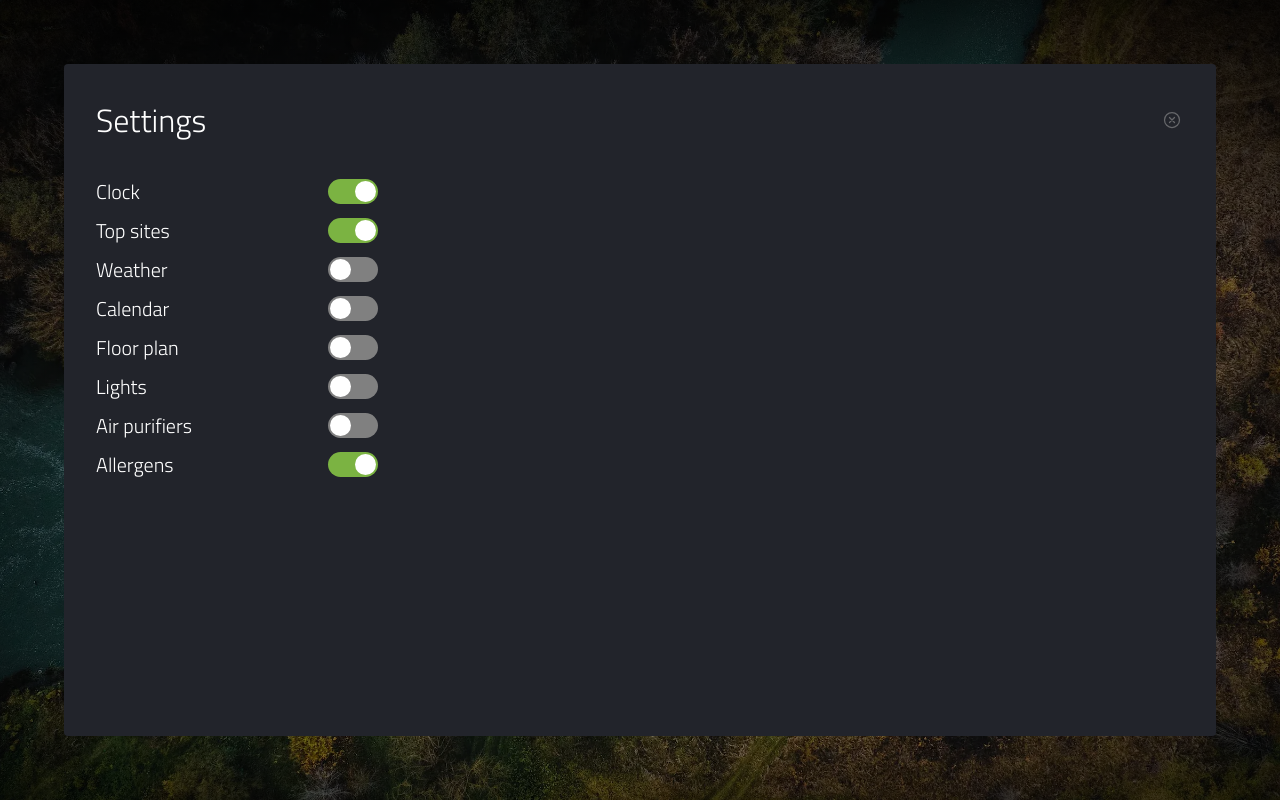
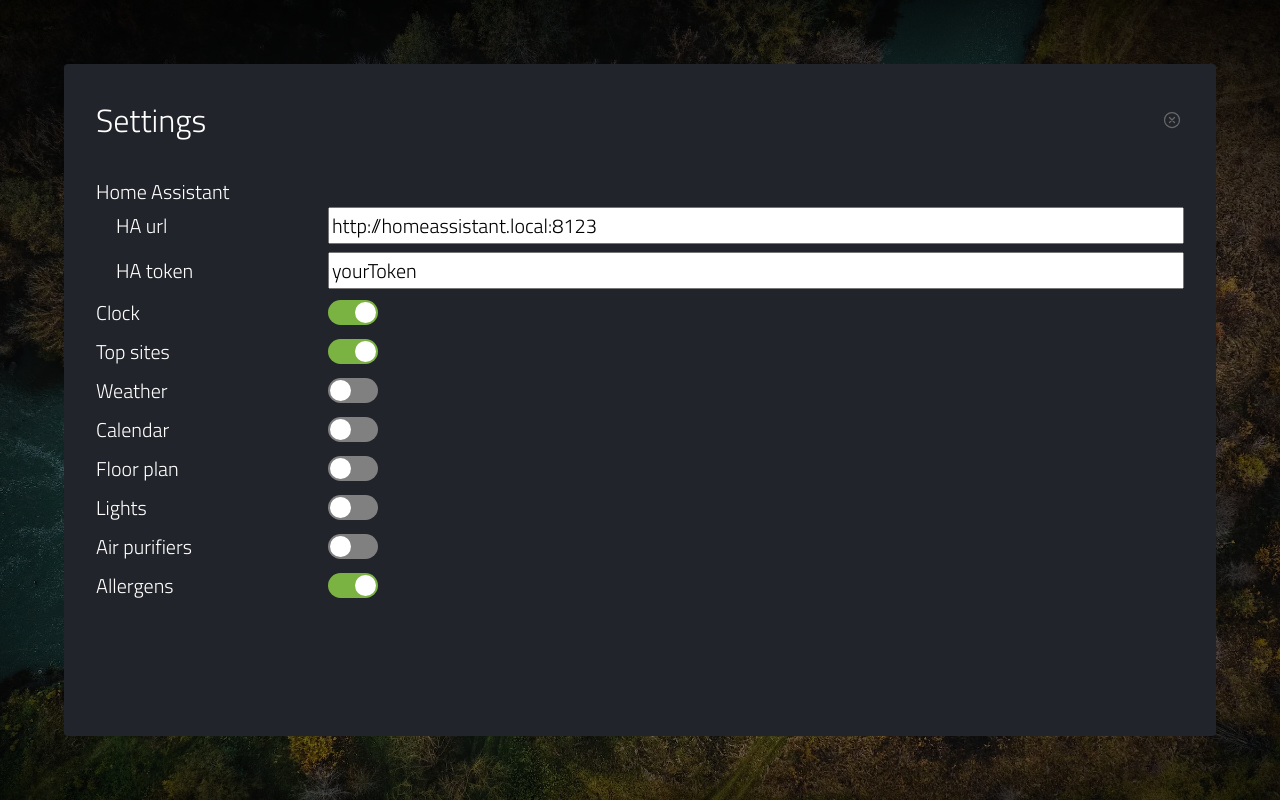
Before and after one commit to Kyczan/kowal-new-tab-extension, a React (Vite) app: page / in a window 1280 px wide. Both pictures are taken after a click on the button 1204 px from the left and 720 px from the top of the page. Built offline with nearby package versions, Linux system fonts and the light colour scheme.

Commit message:
✨ (settings): Handle HA inputs

```diff
--- a/src/features/settings/ModalBody/ModalBody.module.css
+++ b/src/features/settings/ModalBody/ModalBody.module.css
@@ -1,5 +1,13 @@
 .body {
   margin-top: 2rem;
+}
+
+.group {
+  margin-left: 20px;
+}
+
+.group .item {
+  width: 180px;
 }
 
 .feature {
@@ -11,5 +19,10 @@
 }
 
 .item {
+  font-size: 1.25rem;
   width: 200px;
 }
+
+.input {
+  flex-grow: 1;
+}
--- a/src/features/settings/ModalBody/ModalBody.tsx
+++ b/src/features/settings/ModalBody/ModalBody.tsx
@@ -1,3 +1,5 @@
+import { useState } from 'react'
+
 import Switch from '../Switch/Switch'
 import { useConfig, useConfigActions } from '../../../store/store'
 
@@ -6,6 +8,13 @@ import styles from './ModalBody.module.css'
 function ModalBody() {
   const config = useConfig()
   const { updateConfig } = useConfigActions()
+  const [form, setForm] = useState(structuredClone(config))
+
+  const save = () => {
+    if (form) {
+      updateConfig(form)
+    }
+  }
 
   const toggleFeature = (
     feature:
@@ -18,20 +27,62 @@ function ModalBody() {
       | 'lights'
       | 'airPurifiers',
   ) => {
-    if (config) {
-      const clonedConfig = structuredClone(config)
-      const currentState = config[feature].enabled
-      clonedConfig[feature].enabled = !currentState
-      updateConfig(clonedConfig)
+    if (form) {
+      const clonedForm = structuredClone(form)
+      const currentState = form[feature].enabled
+      clonedForm[feature].enabled = !currentState
+      setForm(clonedForm)
+      updateConfig(clonedForm)
     }
   }
 
-  return config ? (
+  const onHomeAssistantInputChange =
+    (target: 'haUrl' | 'haToken') =>
+    (e: React.ChangeEvent<HTMLInputElement>) => {
+      if (form) {
+        const clonedForm = structuredClone(form)
+        clonedForm.homeAssistant[target] = e.target.value
+        setForm(clonedForm)
+      }
+    }
+
+  return form ? (
     <div className={styles.body}>
+      <div className={styles.item}>Home Assistant</div>
+      <div className={styles.group}>
+        <div className={styles.feature}>
+          <label htmlFor="haUrl" className={styles.item}>
+            HA url
+          </label>
+          <input
+            type="text"
+            id="haUrl"
+            name="haUrl"
+            className={styles.input}
+            value={form.homeAssistant.haUrl}
+            onChange={onHomeAssistantInputChange('haUrl')}
+            onBlur={save}
+          />
+        </div>
+        <div className={styles.feature}>
+          <label htmlFor="haToken" className={styles.item}>
+            HA token
+          </label>
+          <input
+            type="text"
+            id="haToken"
+            name="haToken"
+            className={styles.input}
+            value={form.homeAssistant.haToken}
+            onChange={onHomeAssistantInputChange('haToken')}
+            onBlur={save}
+          />
+        </div>
+      </div>
       <div className={styles.feature}>
         <div className={styles.item}>Clock</div>
         <Switch
-          isOn={config.clock.enabled}
+          isOn={form.clock.enabled}
           onChange={() => toggleFeature('clock')}
           id="clock"
         />
@@ -39,7 +90,7 @@ function ModalBody() {
       <div className={styles.feature}>
         <div className={styles.item}>Top sites</div>
         <Switch
-          isOn={config.topSites.enabled}
+          isOn={form.topSites.enabled}
           onChange={() => toggleFeature('topSites')}
           id="topSites"
         />
@@ -47,7 +98,7 @@ function ModalBody() {
       <div className={styles.feature}>
         <div className={styles.item}>Weather</div>
         <Switch
-          isOn={config.weather.enabled}
+          isOn={form.weather.enabled}
           onChange={() => toggleFeature('weather')}
           id="weather"
         />
@@ -55,7 +106,7 @@ function ModalBody() {
       <div className={styles.feature}>
         <div className={styles.item}>Calendar</div>
         <Switch
-          isOn={config.calendar.enabled}
+          isOn={form.calendar.enabled}
           onChange={() => toggleFeature('calendar')}
           id="calendar"
         />
@@ -63,7 +114,7 @@ function ModalBody() {
       <div className={styles.feature}>
         <div className={styles.item}>Floor plan</div>
         <Switch
-          isOn={config.floorPlan.enabled}
+          isOn={form.floorPlan.enabled}
           onChange={() => toggleFeature('floorPlan')}
           id="floorPlan"
         />
@@ -71,7 +122,7 @@ function ModalBody() {
       <div className={styles.feature}>
         <div className={styles.item}>Lights</div>
         <Switch
-          isOn={config.lights.enabled}
+          isOn={form.lights.enabled}
           onChange={() => toggleFeature('lights')}
           id="lights"
         />
@@ -79,7 +130,7 @@ function ModalBody() {
       <div className={styles.feature}>
         <div className={styles.item}>Air purifiers</div>
         <Switch
-          isOn={config.airPurifiers.enabled}
+          isOn={form.airPurifiers.enabled}
           onChange={() => toggleFeature('airPurifiers')}
           id="airPurifiers"
         />
@@ -87,7 +138,7 @@ function ModalBody() {
       <div className={styles.feature}>
         <div className={styles.item}>Allergens</div>
         <Switch
-          isOn={config.allergens.enabled}
+          isOn={form.allergens.enabled}
           onChange={() => toggleFeature('allergens')}
           id="allergens"
         />
```
Also changed, not shown: public/manifest.json.
